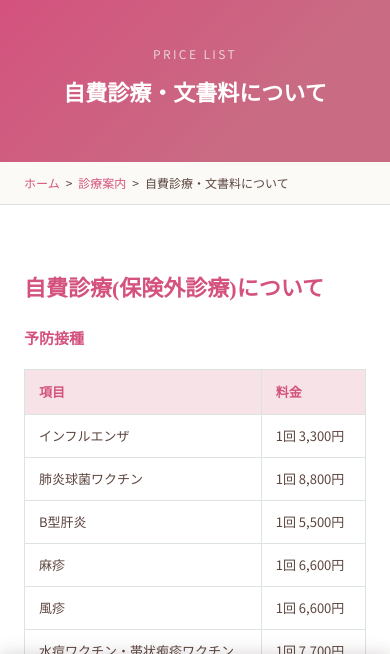
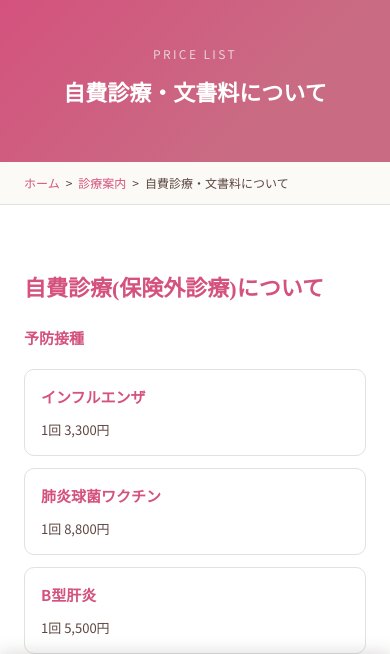
Before and after one commit to sakuranokikeieikikakubu-cloud/clinic-test1, a plain HTML site: page price.html in a window 390 px wide. Shown: the part 134-788 px from the top of the page. Drawn offline with Linux system fonts and the light colour scheme.

Commit message:
Render 非常勤医師の診療日 as cards on mobile
The schedule table was hard to read at phone widths (two cramped
columns). Below 600px it now collapses into stacked cards per row —
department name as a bold heading, each visit-day line underneath —
while tablet/desktop keep the original table layout untouched.

Co-Authored-By: Claude Sonnet 5 <noreply@anthropic.com>

```diff
--- a/style.css
+++ b/style.css
@@ -323,6 +323,21 @@ nav.gnav .sub-menu li a{ display:block; padding:9px 12px; font-size:13px; border
 .schedule-table td{ color:var(--text-body); line-height:1.7; }
 .alt-bg .schedule-table th, .alt-bg .schedule-table td{ border-color:var(--green-deep); background:var(--white); }
 .alt-bg .schedule-table thead th{ background:var(--green-deep); color:var(--white); }
+
+@media (max-width:600px){
+  .schedule-table, .schedule-table tbody, .schedule-table tr, .schedule-table td{ display:block; width:100%; }
+  .schedule-table thead{ display:none; }
+  .schedule-table tr{
+    border:1px solid var(--line); border-radius:10px; background:var(--white);
+    padding:14px 16px; margin-bottom:12px;
+  }
+  .schedule-table tr:last-child{ margin-bottom:0; }
+  .schedule-table td{ border:none; padding:0; }
+  .schedule-table td:first-child{
+    font-size:15px; font-weight:700; color:var(--green-deep); margin-bottom:8px;
+  }
+  .schedule-table td:last-child{ font-size:13px; line-height:1.8; }
+}
 
 /* ---------- Blog list ---------- */
 .blog-grid{ display:grid; grid-template-columns:repeat(3,1fr); gap:20px; }
```
